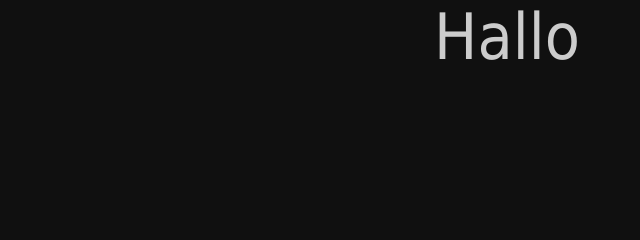
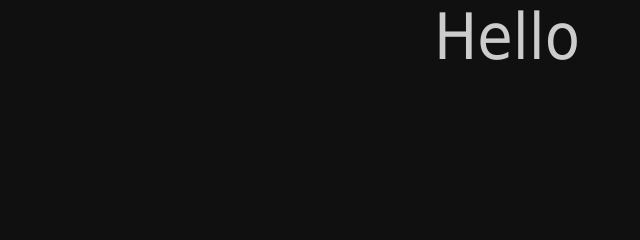
Before and after one commit to DrMladjanRadic/git_training_02, a plain HTML site: page index.html in a window 1280 px wide. Shown: the top 240 px of the page, 261-901 px from the left. Drawn offline with Linux system fonts and the light colour scheme.

Commit message:
Change Hallo to Hello

```diff
--- a/index.html
+++ b/index.html
@@ -22,7 +22,7 @@
 
   <main>
     <div style="margin-bottom: 3em;">
-      <p style="display: flex; font-size: 4em; font-weight: 100; justify-content: center;">Hallo</p>
+      <p style="display: flex; font-size: 4em; font-weight: 100; justify-content: center;">Hello</p>
       <p style="display: flex; font-size: 6em; font-weight: 100; justify-content: center; color: #eeee22;" id = "nameToShow"></p>
     </div>
   </main>
```
